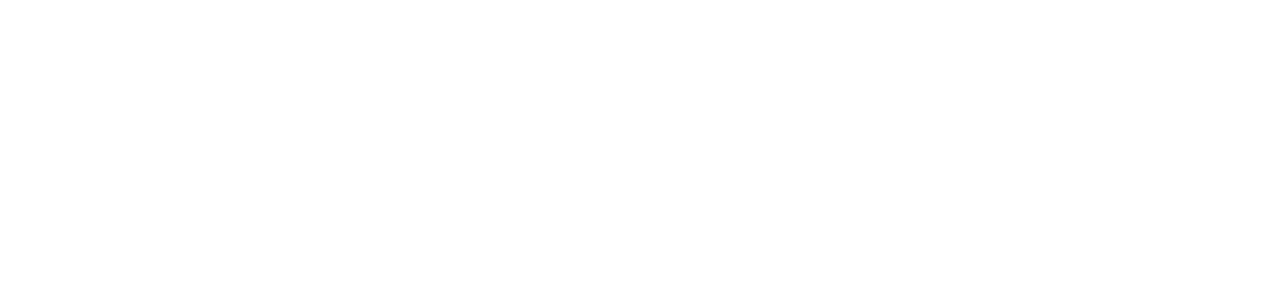
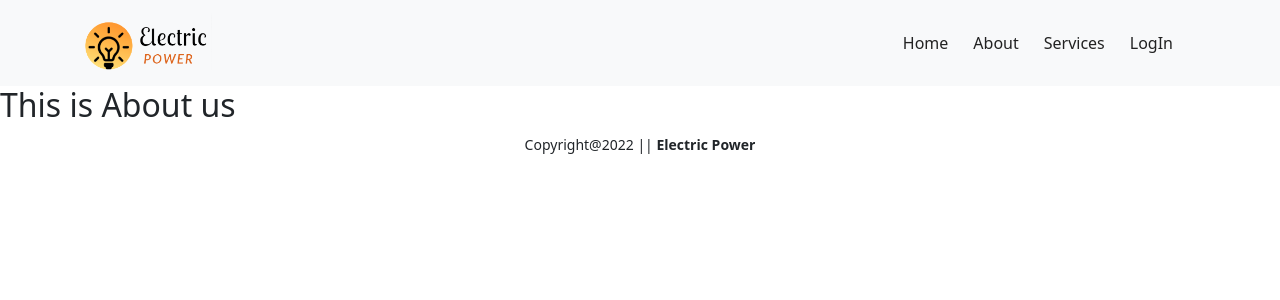
Before and after one commit to emimrulkayes/Electric-Power__React-Authentication, a React (Create React App) app: page /about in a window 1280 px wide. Shown: the top 300 px of the page. Built offline with nearby package versions, Linux system fonts and the light colour scheme.

Commit message:
added Navbar and setup route

```diff
--- a/src/App.js
+++ b/src/App.js
@@ -1,10 +1,28 @@
+import { Route, Routes } from 'react-router-dom';
 import './App.css';
+import About from './Pages/About/About';
+import Home from './Pages/Home/Home/Home';
+import Services from './Pages/Home/Services/Services';
+import Login from './Pages/Login/Login';
+import NotFound from './Pages/NotFound/NotFound';
+import Register from './Pages/Register/Register';
+import Footer from './Shared/Footer/Footer';
+import Header from './Shared/Header/Header';
 
 function App() {
   return (
     <>
+      <Header></Header>
+      <Routes>
+        <Route path='/' element={<Home></Home>}></Route>
+        <Route path='/about' element={<About></About>}></Route>
+        <Route path='/services' element={<Services></Services>}></Route>
+        <Route path='/login' element={<Login></Login>}></Route>
+        <Route path='/register' element={<Register></Register>}></Route>
 
-
+        <Route path='*' element={<NotFound></NotFound>}></Route>
+      </Routes>
+      <Footer></Footer>
 
     </>
   );
--- /dev/null
+++ b/src/Pages/About/About.js
@@ -0,0 +1,11 @@
+import React from 'react';
+
+const About = () => {
+    return (
+        <div>
+            <h2>This is About us</h2>
+        </div>
+    );
+};
+
+export default About;
--- /dev/null
+++ b/src/Pages/NotFound/NotFound.js
@@ -0,0 +1,11 @@
+import React from 'react';
+
+const NotFound = () => {
+    return (
+        <div>
+            <h1>Not Found</h1>
+        </div>
+    );
+};
+
+export default NotFound;
--- a/src/Shared/Footer/Footer.js
+++ b/src/Shared/Footer/Footer.js
@@ -1,10 +1,15 @@
 import React from 'react';
+import { Container } from 'react-bootstrap';
 
 const Footer = () => {
+    const today = new Date();
+    const year = today.getFullYear();
     return (
-        <div>
-            <h2>This is Footer</h2>
-        </div>
+        <>
+            <Container>
+                <p className='text-center'> <small>Copyright@{year} || <strong>Electric Power</strong> </small></p>
+            </Container>
+        </>
     );
 };
 
--- a/src/Shared/Header/Header.css
+++ b/src/Shared/Header/Header.css
@@ -0,0 +1,17 @@
+
+.brand-logo {
+    width: 130px;
+    height: 60px;
+}
+
+.nav-menu a {
+    text-decoration: none;
+    margin-right: 25px;
+    font-size: 16px;
+    font-weight: 500;
+    color: #222222;
+    transition: all 0.3s ease-in-out;
+}
+.nav-menu a:hover {
+    color: #ff6600;
+}
--- a/src/Shared/Header/Header.js
+++ b/src/Shared/Header/Header.js
@@ -1,9 +1,29 @@
 import React from 'react';
+import { Container, Image, Nav, Navbar } from 'react-bootstrap';
+import { NavLink } from 'react-router-dom';
+import logo from '../../images/logo.png';
+import './Header.css';
 
 const Header = () => {
     return (
         <div>
-            <h1>This is header</h1>
+            <Navbar bg="light" expand="lg">
+                <Container>
+                    <Navbar.Brand href="#home" >
+                        <Image className='brand-logo' src={logo} alt="Brand" />
+                    </Navbar.Brand>
+                    <Navbar.Toggle aria-controls="basic-navbar-nav" />
+                    <Navbar.Collapse id="basic-navbar-nav">
+                    <Nav className="nav-menu ms-auto">
+                        <NavLink to='/'>Home</NavLink>
+                        <NavLink to='/about'>About</NavLink>
+                        <NavLink to='/services'>Services</NavLink>
+                        <NavLink to='/login'>LogIn</NavLink>
+                    </Nav>
+                    </Navbar.Collapse>
+                </Container>
+            </Navbar>
+
         </div>
     );
 };
```
Also changed, not shown: src/images/logo.png (added).
